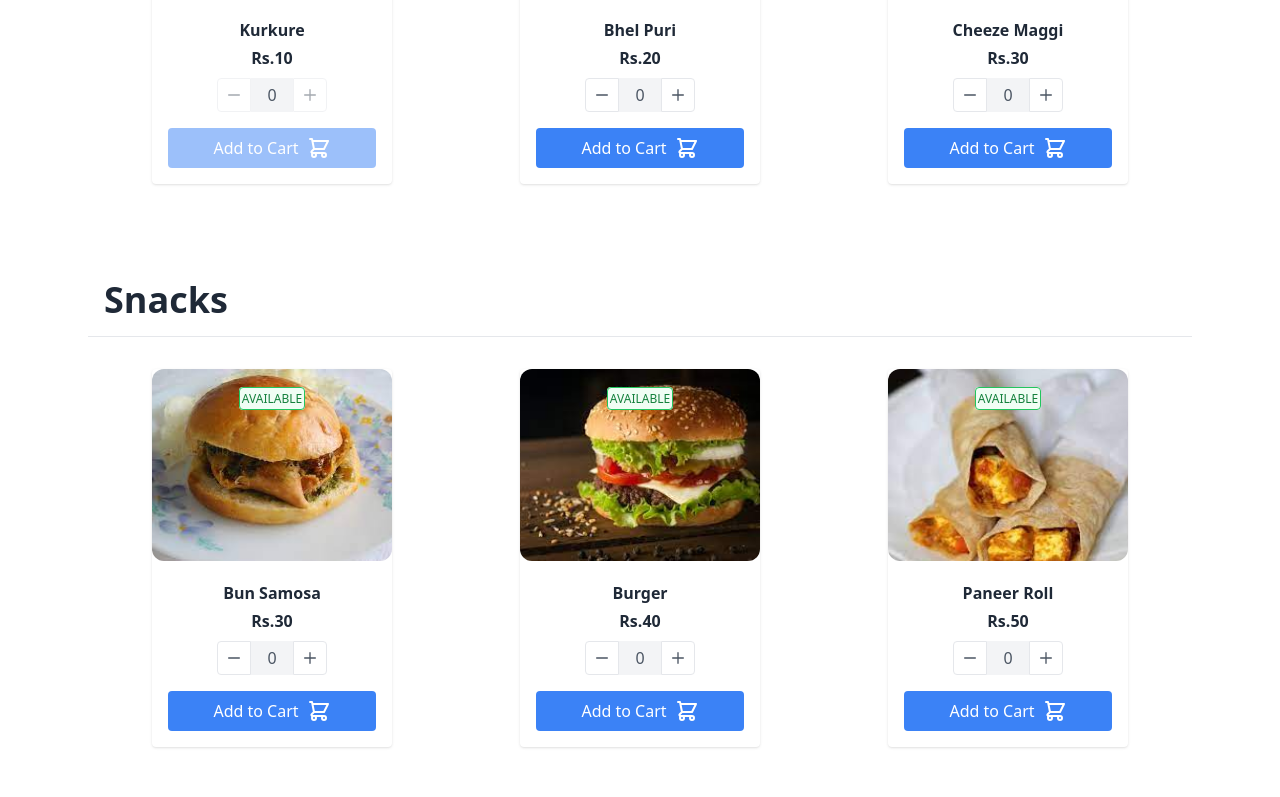
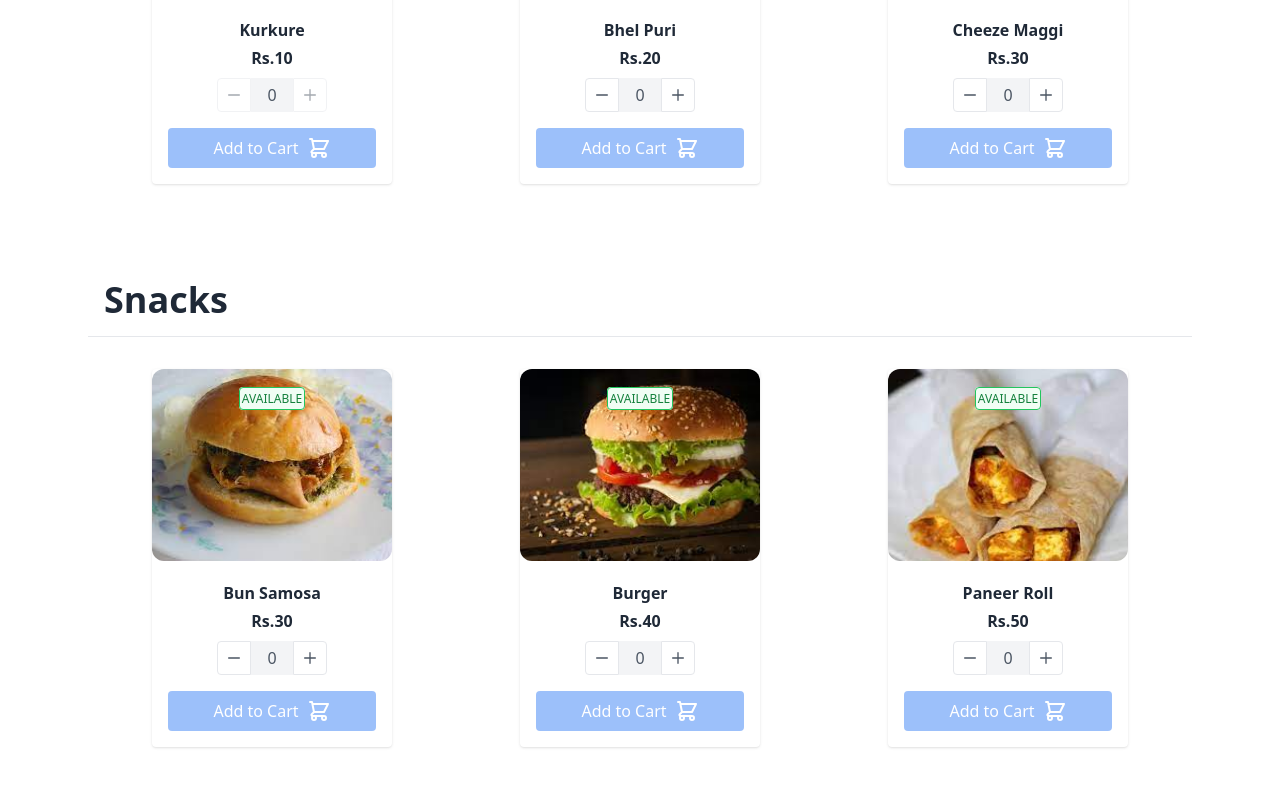
Before and after one commit to anubhav1433/PESU-Cafe, a React (Vite) app: page / in a window 1280 px wide. Shown: the part 1123-1920 px from the top of the page. Built offline with nearby package versions, Linux system fonts and the light colour scheme.

Commit message:
Update ProductCard.jsx

```diff
--- a/src/components/ProductCard.jsx
+++ b/src/components/ProductCard.jsx
@@ -102,7 +102,7 @@ const ProductCard = (props) => {
         </div>
         <button
           onClick={notify}
-          disabled={!props.available}
+          disabled={!props.available || count === 0}
           className="py-2 px-4 bg-blue-500 text-white rounded hover:bg-blue-600 active:bg-blue-700 disabled:opacity-50 mt-4 w-full flex items-center justify-center"
         >
           Add to Cart
```
